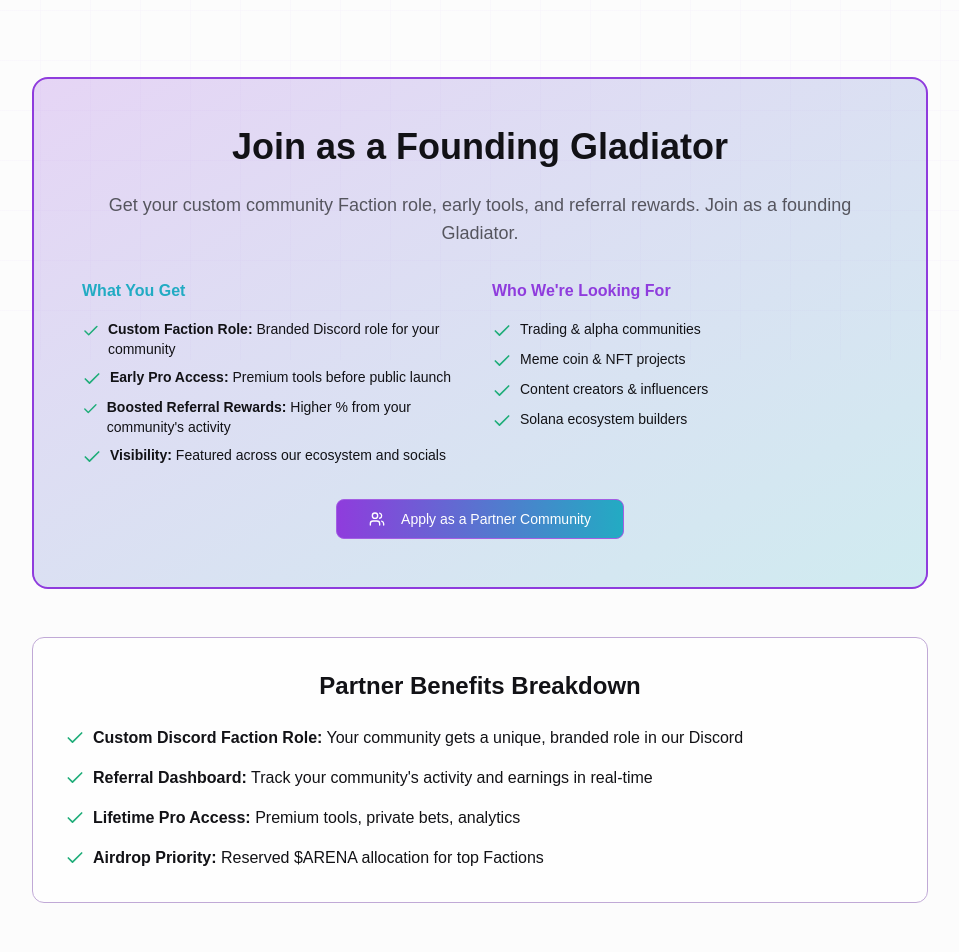
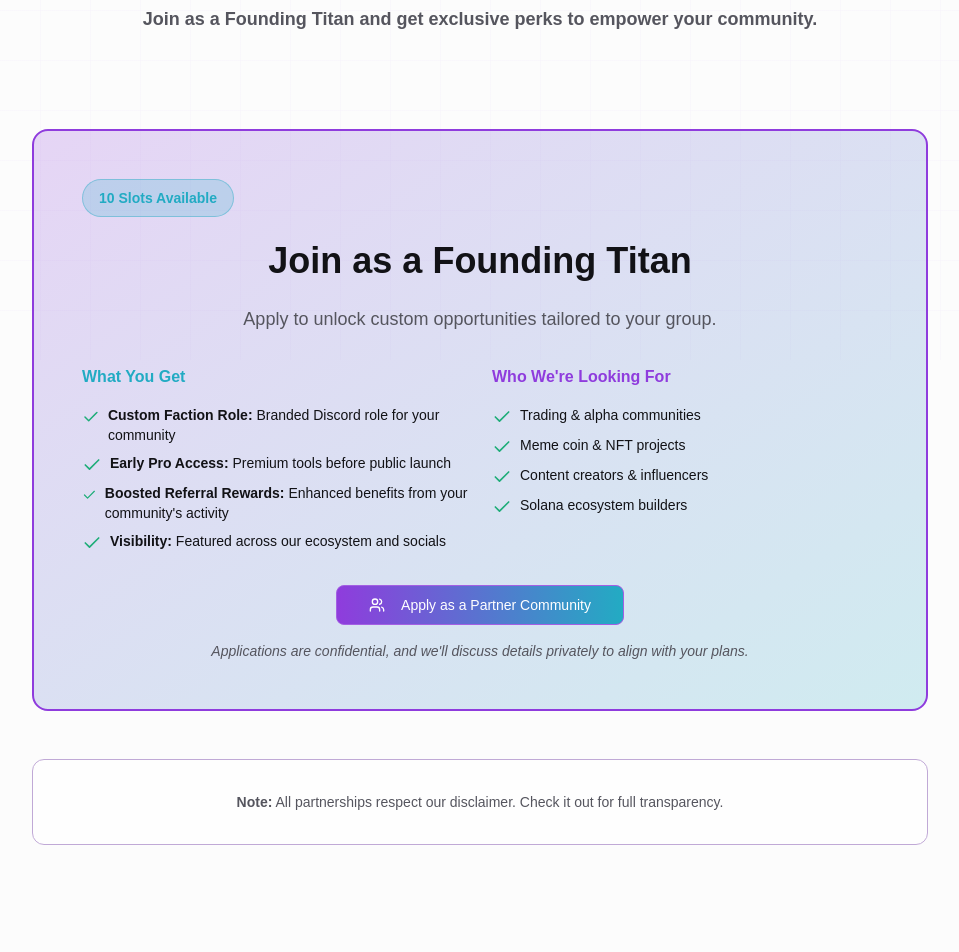
Before and after one commit to tobidontplay/solarenacomingsoon, a React (Vite) app: page /community in a window 1280 px wide. Shown: the part 440-1392 px from the top of the page, without its empty margins (160-1119 px from the left). Built offline with nearby package versions, Linux system fonts and the light colour scheme.

Commit message:
rebrand Community page to Titans with limited slots and confidential applications

```diff
--- a/src/pages/Community.tsx
+++ b/src/pages/Community.tsx
@@ -13,10 +13,16 @@ export default function Community({ showJoinModal, showPartnerForm }: CommunityP
         <div className="max-w-4xl mx-auto text-center space-y-6">
           <Users className="w-20 h-20 mx-auto text-neon-cyan" />
           <h1 className="text-4xl sm:text-5xl md:text-6xl font-display font-bold bg-gradient-to-r from-neon-purple via-neon-cyan to-neon-purple bg-clip-text text-transparent">
+            Titans
+          </h1>
+          <h2 className="text-2xl sm:text-3xl font-bold text-foreground">
             For Builders, Creators & Communities
-          </h1>
+          </h2>
           <p className="text-lg text-muted-foreground">
-            We're not paying for shills — we're building the Arena with the people who made Solana culture.
+            We're not paying for shills, we're building the Arena with the people who made Solana culture.
+          </p>
+          <p className="text-lg text-muted-foreground font-semibold">
+            Join as a Founding Titan and get exclusive perks to empower your community.
           </p>
         </div>
       </section>
@@ -24,11 +30,14 @@ export default function Community({ showJoinModal, showPartnerForm }: CommunityP
       <section className="container mx-auto px-4 sm:px-6 py-16">
         <div className="max-w-4xl mx-auto">
           <div className="bg-gradient-to-br from-neon-purple/20 to-neon-cyan/20 border-2 border-neon-purple rounded-2xl p-8 sm:p-12 mb-12">
+            <div className="inline-block px-4 py-2 rounded-full bg-neon-cyan/20 border border-neon-cyan/40 text-neon-cyan text-sm font-bold mb-6">
+              10 Slots Available
+            </div>
             <h2 className="text-3xl sm:text-4xl font-bold text-center mb-6">
-              Join as a Founding Gladiator
+              Join as a Founding Titan
             </h2>
             <p className="text-center text-lg text-muted-foreground mb-8">
-              Get your custom community Faction role, early tools, and referral rewards. Join as a founding Gladiator.
+              Apply to unlock custom opportunities tailored to your group.
             </p>
 
             <div className="grid grid-cols-1 md:grid-cols-2 gap-6 mb-8">
@@ -45,7 +54,7 @@ export default function Community({ showJoinModal, showPartnerForm }: CommunityP
                   </li>
                   <li className="flex items-start gap-2">
                     <Check className="w-5 h-5 text-neon-green mt-0.5" />
-                    <span><strong>Boosted Referral Rewards:</strong> Higher % from your community's activity</span>
+                    <span><strong>Boosted Referral Rewards:</strong> Enhanced benefits from your community's activity</span>
                   </li>
                   <li className="flex items-start gap-2">
                     <Check className="w-5 h-5 text-neon-green mt-0.5" />
@@ -77,33 +86,20 @@ export default function Community({ showJoinModal, showPartnerForm }: CommunityP
               </div>
             </div>
 
-            <div className="text-center">
+            <div className="text-center space-y-4">
               <Button size="lg" className="bg-gradient-to-r from-neon-purple to-neon-cyan" onClick={showPartnerForm}>
                 <Users className="w-5 h-5 mr-2" /> Apply as a Partner Community
               </Button>
+              <p className="text-sm text-muted-foreground italic">
+                Applications are confidential, and we'll discuss details privately to align with your plans.
+              </p>
             </div>
           </div>
 
-          <div className="bg-card/60 border border-card-border rounded-xl p-8">
-            <h3 className="text-2xl font-bold text-center mb-6">Partner Benefits Breakdown</h3>
-            <div className="space-y-4">
-              <div className="flex items-start gap-2">
-                <Check className="w-5 h-5 text-neon-green mt-0.5" />
-                <span><strong>Custom Discord Faction Role:</strong> Your community gets a unique, branded role in our Discord</span>
-              </div>
-              <div className="flex items-start gap-2">
-                <Check className="w-5 h-5 text-neon-green mt-0.5" />
-                <span><strong>Referral Dashboard:</strong> Track your community's activity and earnings in real-time</span>
-              </div>
-              <div className="flex items-start gap-2">
-                <Check className="w-5 h-5 text-neon-green mt-0.5" />
-                <span><strong>Lifetime Pro Access:</strong> Premium tools, private bets, analytics</span>
-              </div>
-              <div className="flex items-start gap-2">
-                <Check className="w-5 h-5 text-neon-green mt-0.5" />
-                <span><strong>Airdrop Priority:</strong> Reserved $ARENA allocation for top Factions</span>
-              </div>
-            </div>
+          <div className="bg-card/60 border border-card-border rounded-xl p-6 sm:p-8 text-center">
+            <p className="text-sm text-muted-foreground">
+              <strong>Note:</strong> All partnerships respect our disclaimer. Check it out for full transparency.
+            </p>
           </div>
         </div>
       </section>
```
